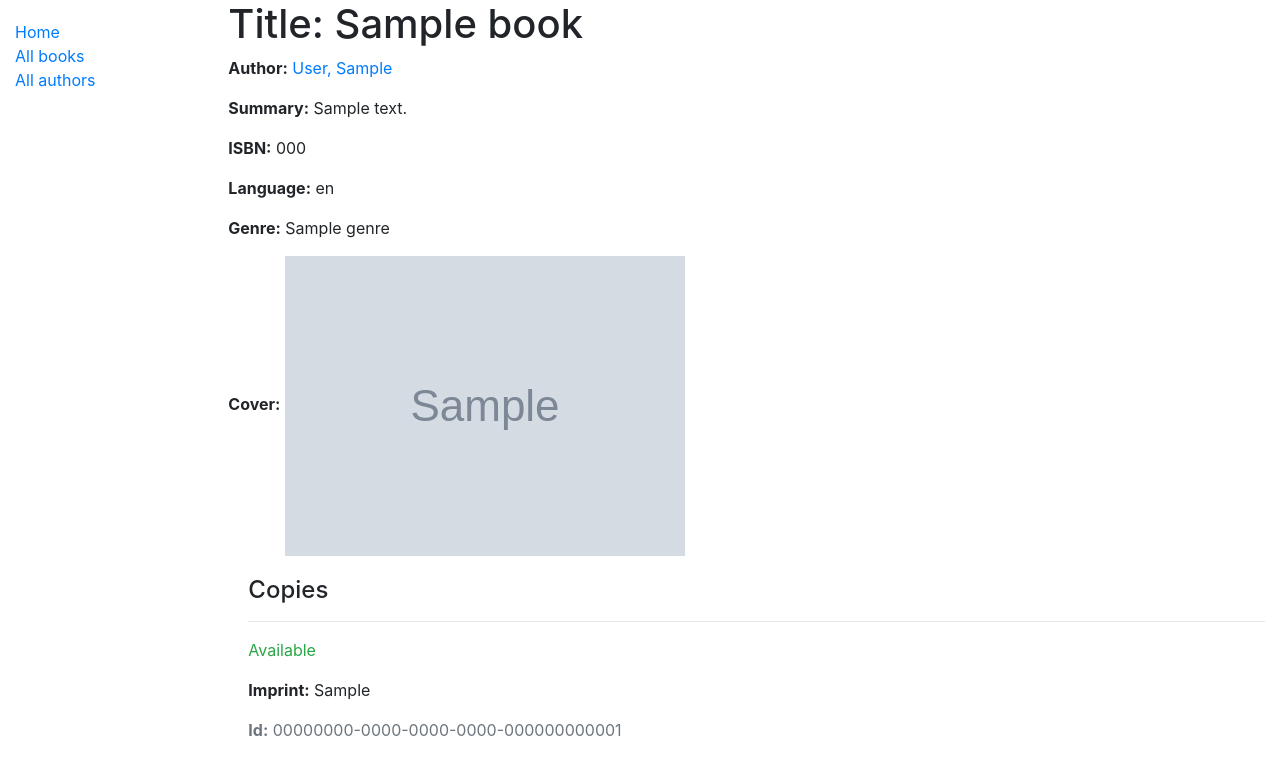
After one commit to veteransgroup/locallib, a Django app: page /catalog/book/1 in a window 1280 px wide. The commit adds this page. Shown: the top 775 px of the page. Run offline with Django 3.2, Linux system fonts and the light colour scheme; tables that the repository leaves empty hold one stand-in row (values such as "Sample post"); grey boxes marked "Sample" are stand-in pictures; some libraries are stand-ins or nearby versions.

Commit message:
part 6: list and detail page and views, paged, pic

```diff
--- a/catalog/models.py
+++ b/catalog/models.py
@@ -130,6 +130,9 @@ class Author(BaseModel):
         """
         return '%s, %s' % (self.last_name, self.first_name)
 
+    class Meta:
+        ordering = ('last_name',)
+
 
 @receiver(pre_delete, sender=Book)
 def picture_delete(sender, instance, **kwargs):
--- a/catalog/templates/base_generic.html
+++ b/catalog/templates/base_generic.html
@@ -24,13 +24,30 @@
                 {% block sidebar %}
                 <ul class="sidebar-nav">
                     <li><a href="{% url 'index' %}">Home</a></li>
-                    <li><a href="">All books</a></li>
-                    <li><a href="">All authors</a></li>
+                    <li><a href="{% url 'books' %}">All books</a></li>
+                    <li><a href="{% url 'authors' %}">All authors</a></li>
                 </ul>
                 {% endblock %}
             </div>
             <div class="col-sm-10 ">
                 {% block content %} default content {% endblock %}
+                {% block pagination %}
+                {% if is_paginated %}
+                <div class="pagination">
+                    <span class="page-links">
+                        {% if page_obj.has_previous %}
+                        <a href="{{ request.path }}?page={{ page_obj.previous_page_number }}">previous</a>
+                        {% endif %}
+                        <span class="page-current">
+                            Page {{ page_obj.number }} of {{ page_obj.paginator.num_pages }}.
+                        </span>
+                        {% if page_obj.has_next %}
+                        <a href="{{ request.path }}?page={{ page_obj.next_page_number }}">next</a>
+                        {% endif %}
+                    </span>
+                </div>
+                {% endif %}
+                {% endblock %}
             </div>
         </div>
 
--- /dev/null
+++ b/catalog/templates/catalog/book_detail.html
@@ -0,0 +1,31 @@
+{% extends "base_generic.html" %}
+
+{% block content %}
+  <h1>Title: {{ book.title }}</h1>
+
+  <p><strong>Author:</strong> <a href="{% url 'author-detail' book.author.pk %}">{{ book.author }}</a></p>
+  <p><strong>Summary:</strong> {{ book.summary }}</p>
+  <p><strong>ISBN:</strong> {{ book.isbn }}</p>
+  <p><strong>Language:</strong> {{ book.language }}</p>
+  <p><strong>Genre:</strong>
+    {% for genre in book.genre.all %}
+        {{ genre }}
+        {% if not forloop.last %}
+            ,
+        {% endif %}
+    {% endfor %}</p>
+    {% if book.cover %}
+        <p><strong>Cover:</strong> <img src="{{ book.cover.url }}"/></p>
+    {% endif %}
+  <div style="margin-left:20px;margin-top:20px">
+    <h4>Copies</h4>
+
+    {% for copy in book.bookinstance_set.all %}
+    <hr>
+    <p class="{% if copy.status == 'a' %}text-success{% elif copy.status == 'm' %}text-danger{% else %}text-warning{% endif %}">{{ copy.get_status_display }}</p>
+    {% if copy.status != 'a' %}<p><strong>Due to be returned:</strong> {{copy.due_back}}</p>{% endif %}
+    <p><strong>Imprint:</strong> {{copy.imprint}}</p>
+    <p class="text-muted"><strong>Id:</strong> {{copy.id}}</p>
+    {% endfor %}
+  </div>
+{% endblock %}
--- a/catalog/urls.py
+++ b/catalog/urls.py
@@ -4,4 +4,8 @@ from catalog import views
 urlpatterns = [
     path('hello', views.hello),
     path('', views.index, name='index'),
+    path('books/', views.BookListView.as_view(), name='books'),
+    path('book/<int:pk>', views.BookDetailView.as_view(), name='book-detail'),
+    path('authors/', views.AuthorListView.as_view(), name='authors'),
+    path('author/<int:pk>', views.AuthorDetailView.as_view(), name='author-detail'),
 ]
--- a/catalog/views.py
+++ b/catalog/views.py
@@ -2,6 +2,7 @@ from django.shortcuts import render
 from django.views.decorators.csrf import csrf_exempt
 from django.http import JsonResponse
 from catalog.models import Author, Book, BookInstance
+from django.views import generic
 
 
 # Create your views here.
@@ -34,3 +35,17 @@ def index(request):
         context={'num_books': num_books, 'num_instances': num_instances,
                  'num_instances_available': num_instances_available, 'num_authors': num_authors},
     )
+
+class BookListView(generic.ListView):
+    model = Book
+    paginate_by = 10
+
+class BookDetailView(generic.DetailView):
+    model = Book
+
+class AuthorListView(generic.ListView):
+    model = Author
+    paginate_by = 10
+
+class AuthorDetailView(generic.DetailView):
+    model = Author
--- a/locallib/settings.py
+++ b/locallib/settings.py
@@ -201,3 +201,5 @@ USE_TZ = True
 # https://docs.djangoproject.com/en/2.2/howto/static-files/
 
 STATIC_URL = '/static/'
+MEDIA_URL = '/uploads/'
+MEDIA_ROOT = os.path.join(BASE_DIR, 'uploads')
--- a/locallib/urls.py
+++ b/locallib/urls.py
@@ -27,3 +27,4 @@ urlpatterns = [
 ]
 if settings.DEBUG:
     urlpatterns += static(settings.STATIC_URL, document_root=settings.STATIC_ROOT)
+    urlpatterns += static(settings.MEDIA_URL, document_root=settings.MEDIA_ROOT)
```
Also changed, not shown: catalog/templates/catalog/author_detail.html (added, +28 -0 lines), catalog/templates/catalog/author_list.html (added, +20 -0 lines), catalog/templates/catalog/book_list.html (added, +19 -0 lines), 1 other file.
